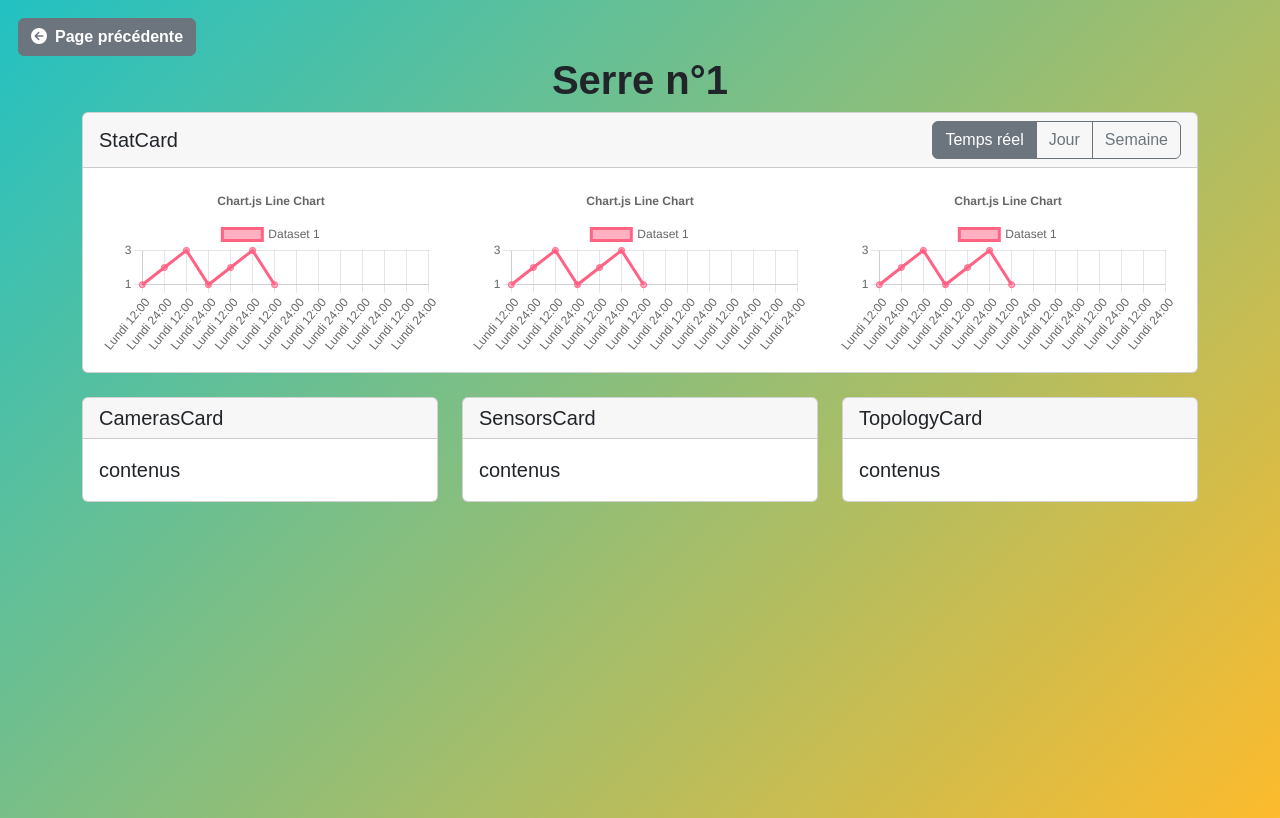
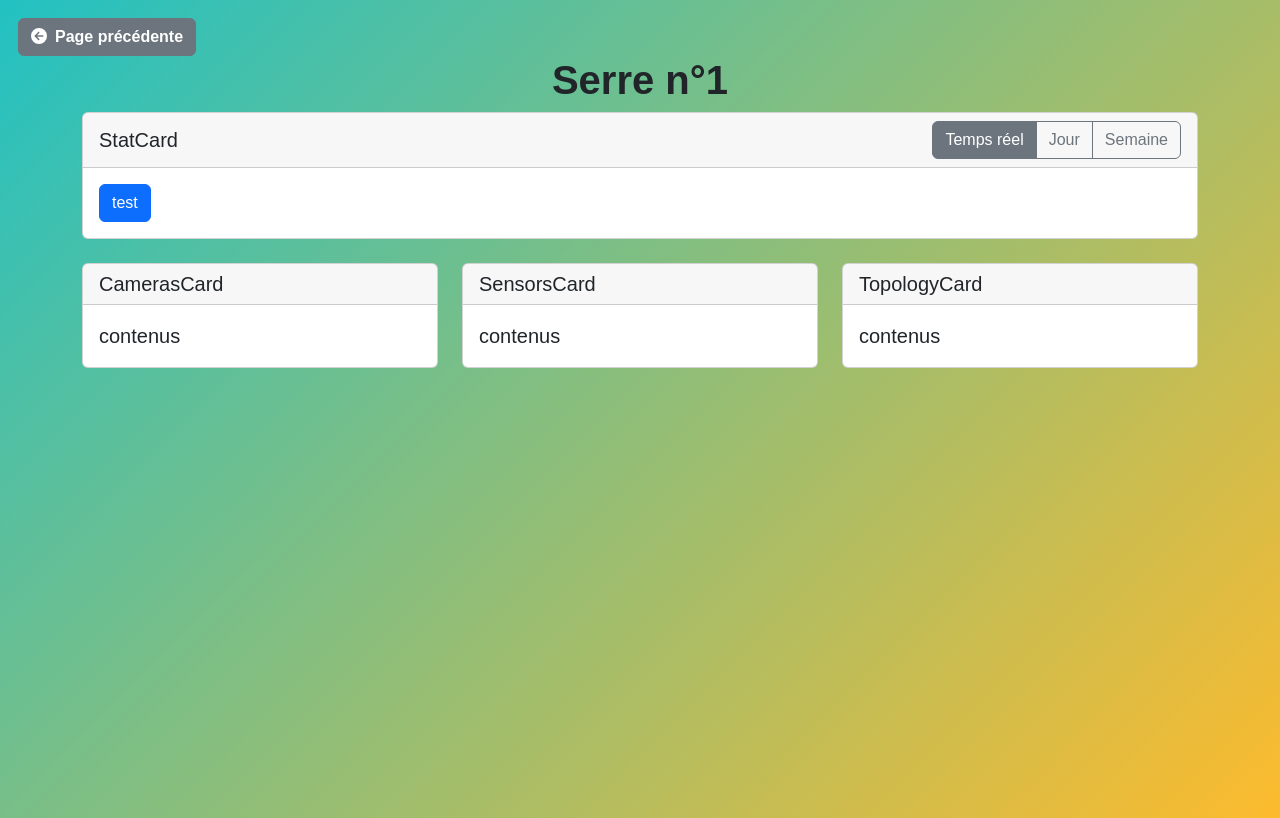
Before and after one commit to renaudlesperance/inf6405_projet, a React (Create React App) app: page /Dashboard/1 in a window 1280 px wide. Built offline with nearby package versions, Linux system fonts and the light colour scheme.

Commit message:
add ipynb for data generation and try dynamic option change

```diff
--- a/src/components/dashboard/Dashboard.js
+++ b/src/components/dashboard/Dashboard.js
@@ -1,5 +1,6 @@
 import {useNavigate,useParams} from 'react-router-dom'
 import {Card, Row, Col, ButtonGroup, Button } from 'react-bootstrap'
+import Data from "../../data/data.json";
 
 import React, { useState } from 'react';
 import {
@@ -18,6 +19,7 @@ import BackButton from '../backButton/BackButton';
 import ClickableContainer from '../clickableContainer/ClickableContainer';
 import CustomContainer from '../customContainer/CustomContainer';
 
+var testcount = 1
 
 ChartJS.register(
   CategoryScale,
@@ -38,21 +40,132 @@ export const options = {
       text: 'Chart.js Line Chart',
     },
   },
+  scales: {
+    x: {
+        type: 'linear',
+        min: 2,
+        max: 9,
+        title: {
+          display: true,
+          text: 'Your Title'
+        }
+    },
+    y: {
+        type: 'linear',
+        title: {
+          display: true,
+          text: Data.hum_values[2],
+        }
+    },
+  },
+  elements: {
+      point: {
+          radius: 0 // default to disabled in all datasets
+      },
+  },
 };
 
-const labels = ['Lundi 12:00', 'Lundi 24:00', 'Lundi 12:00', 'Lundi 24:00','Lundi 12:00', 'Lundi 24:00','Lundi 12:00', 'Lundi 24:00','Lundi 12:00', 'Lundi 24:00','Lundi 12:00', 'Lundi 24:00','Lundi 12:00', 'Lundi 24:00',];
-export const data = {
+const labels = Data.labels;
+export const dataTemp = {
   labels,
   datasets: [
     {
       label: 'Dataset 1',
-      data: [1, 2, 3, 1, 2, 3, 1],
+      data: Data.temp_values,
       borderColor: 'rgb(255, 99, 132)',
       backgroundColor: 'rgba(255, 99, 132, 0.5)',
     },
   ],
 };
 
+export const dataHum = {
+  labels,
+  datasets: [
+    {
+      label: 'Dataset 1',
+      data: Data.hum_values,
+      borderColor: 'rgb(255, 99, 132)',
+      backgroundColor: 'rgba(255, 99, 132, 0.5)',
+    },
+  ],
+};
+
+export const dataWater = {
+  labels,
+  datasets: [
+    {
+      label: 'Dataset 1',
+      data: Data.water_values,
+      borderColor: 'rgb(255, 99, 132)',
+      backgroundColor: 'rgba(255, 99, 132, 0.5)',
+    },
+  ],
+};
+
+// const chart = new ChartJS();
+// chart.options.title.text = 'new title';
+// chart.update();
+
+
+// export const lineChart = new ChartJS( {
+//   type: 'line',
+//   data: dataWater,
+//   options : options
+// });
+
+const drawLine = ({}) => {
+  const data = {
+    labels,
+    datasets: [
+      {
+        label: 'Dataset 1',
+        data: Data.water_values,
+        borderColor: 'rgb(255, 99, 132)',
+        backgroundColor: 'rgba(255, 99, 132, 0.5)',
+      },
+    ],
+  }
+
+  const options_test = {
+    responsive: true,
+    plugins: {
+      legend: {},
+      title: {
+        display: true,
+        text: 'Chart.js Line Chart',
+      },
+    },
+    scales: {
+      x: {
+          type: 'linear',
+          min: 2,
+          max: 9,
+          title: {
+            display: true,
+            text: 'Your Title'
+          }
+      },
+      y: {
+          type: 'linear',
+          title: {
+            display: true,
+            text: Data.hum_values[2],
+          }
+      },
+    },
+    elements: {
+        point: {
+            radius: 0 // default to disabled in all datasets
+        },
+    },
+  }
+
+  return (
+    <div>
+    <Line options={options_test} data={data} />
+    </div>
+  )
+}
 
 function StatCard () {
   const [active, setActive] = useState(1)
@@ -63,7 +176,7 @@ function StatCard () {
         <div className={styles.headerCardDashboard}>
           <span>StatCard</span>
           <ButtonGroup id={styles.buttonGroupDashboard}>
-            <Button variant="outline-secondary" onClick={() => setActive(1)} active={active === 1} >Temps réel</Button>
+            <Button variant="outline-secondary" onClick={() => setActive(1)} active={active === 1}>Temps réel</Button>
             <Button variant="outline-secondary" onClick={() => setActive(2)} active={active === 2}>Jour</Button>
             <Button variant="outline-secondary" onClick={() => setActive(3)} active={active === 3}>Semaine</Button>
           </ButtonGroup>
@@ -72,13 +185,15 @@ function StatCard () {
       <Card.Body>
         <Row>
           <Col>
-            <Line options={options} data={data} />
+          <Button onClick={() => drawLine}> test </Button>
+            <drawLine/>
+            {/* <Line options={options} data={dataTemp}/> */}
           </Col>
           <Col>
-            <Line options={options} data={data} />
+            {/* <Line options={options} data={dataHum} /> */}
           </Col>
           <Col>
-            <Line options={options} data={data} />
+            {/* <Line options={options} data={dataWater} /> */}
           </Col>
         </Row>
       </Card.Body>
--- /dev/null
+++ b/src/data/data.json
@@ -0,0 +1 @@
+{"labels": [0, 1, 2, 3, 4, 5, 6, 7, 8, 9], "temp_values": [0, 2, 4, 6, 8, 10, 12, 14, 16, 18], "hum_values": [10.0, 9.75, 9.5, 9.25, 9.0, 8.75, 8.5, 8.25, 8.0, 7.75], "water_values": [80.0, 79.5, 79.0, 78.5, 78.0, 77.5, 77.0, 76.5, 76.0, 75.5]}
```
Also changed, not shown: 2 other files (tests, documents, lock files or other folders).
